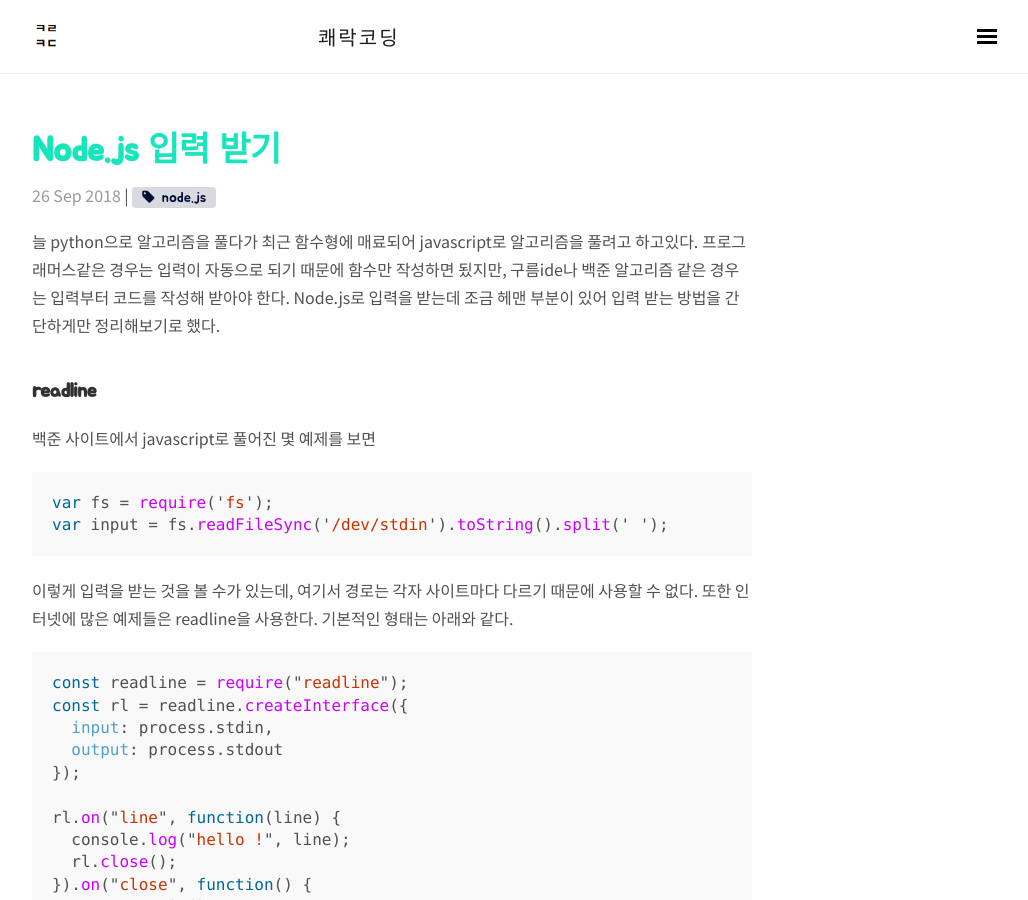
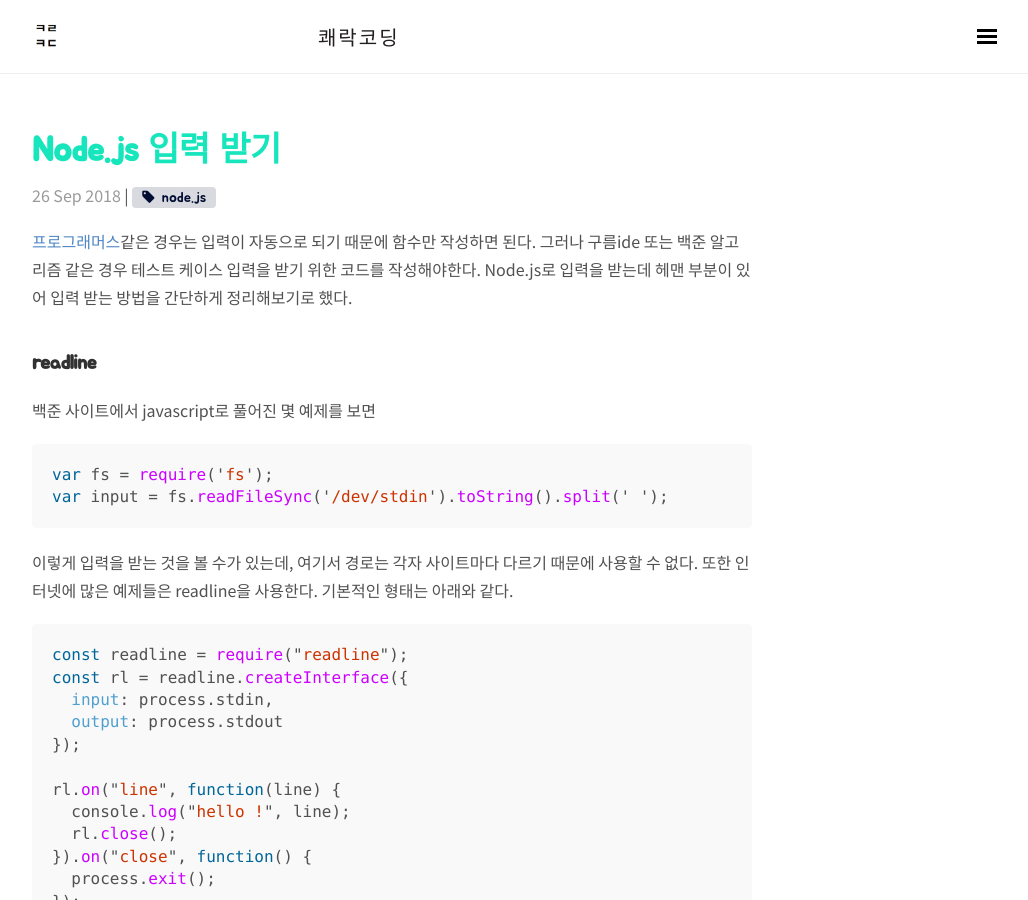
Before and after one commit to wooooooak/wooooooak.github.io, a Jekyll site: the page built from _posts/2018-09-26-Node.js 입력 받기.md, in a window 1280 px wide and 900 px high. Shown: the whole window, without its empty margins (248-1276 px from the left). Built offline with Jekyll 4.4.1, drawn with Linux system fonts in a browser that asks for light colours; nearby versions of some CDN libraries; some web fonts are replaced; comment, search, counter and statistics services are not loaded.

Commit message:
nodejs 입력받기 포스트 오탈자 수정

```diff
--- a/_posts/2018-09-26-Node.js 입력 받기.md
+++ b/_posts/2018-09-26-Node.js 입력 받기.md
@@ -6,7 +6,7 @@ tags: [node.js]
 comments: true
 ---
 
-늘 python으로 알고리즘을 풀다가 최근 함수형에 매료되어 javascript로 알고리즘을 풀려고 하고있다. 프로그래머스같은 경우는 입력이 자동으로 되기 때문에 함수만 작성하면 됬지만, 구름ide나 백준 알고리즘 같은 경우는 입력부터 코드를 작성해 받아야 한다. Node.js로 입력을 받는데 조금 헤맨 부분이 있어 입력 받는 방법을 간단하게만 정리해보기로 했다.
+[프로그래머스](https://programmers.co.kr/learn/challenges?tab=all_challenges)같은 경우는 입력이 자동으로 되기 때문에 함수만 작성하면 된다. 그러나 구름ide 또는 백준 알고리즘 같은 경우 테스트 케이스 입력을 받기 위한 코드를 작성해야한다. Node.js로 입력을 받는데 헤맨 부분이 있어 입력 받는 방법을 간단하게 정리해보기로 했다.
 
 ## readline
 백준 사이트에서 javascript로 풀어진 몇 예제를 보면
```
